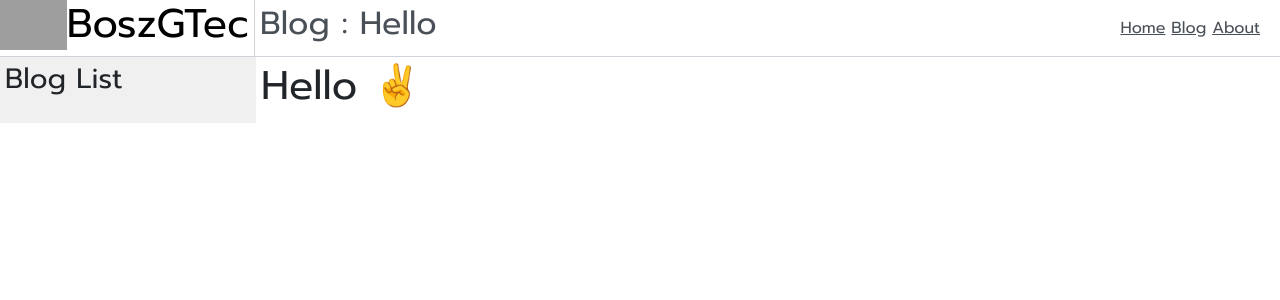
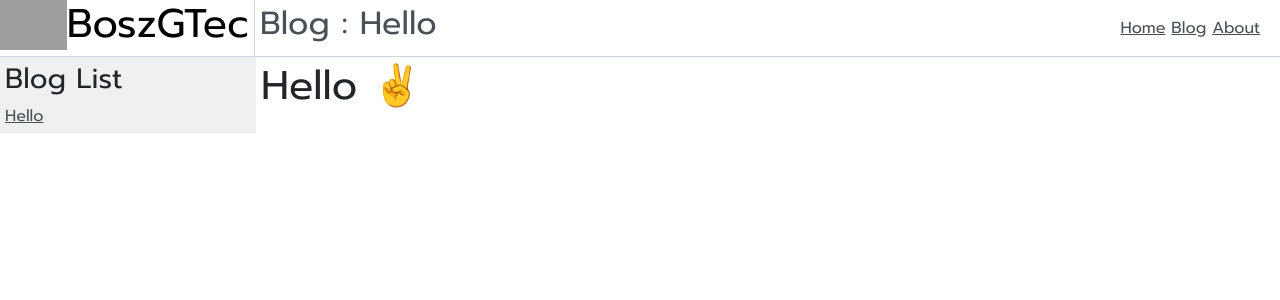
Before and after one commit to BoszGTec/Blog, a Jekyll site: the page built from _posts/2022-04-23-Hello.md, in a window 1280 px wide. Shown: the top 300 px of the page. Built offline with Jekyll 4.4.1, drawn with Linux system fonts in a browser that asks for light colours; grey boxes are pictures that could not be loaded.

Commit message:
Update blog.html

```diff
--- a/_layouts/blog.html
+++ b/_layouts/blog.html
@@ -13,7 +13,7 @@
           <br/>
          {%endif%}
         {%endif%}
-        {%if tag == "cm"%}
+        {%if post.tag == "cm"%}
          <a href="{{post.url | prepend: site.baseurl}}">{{ post.title }}</a>
          <br/>
         {%endif%}
```
